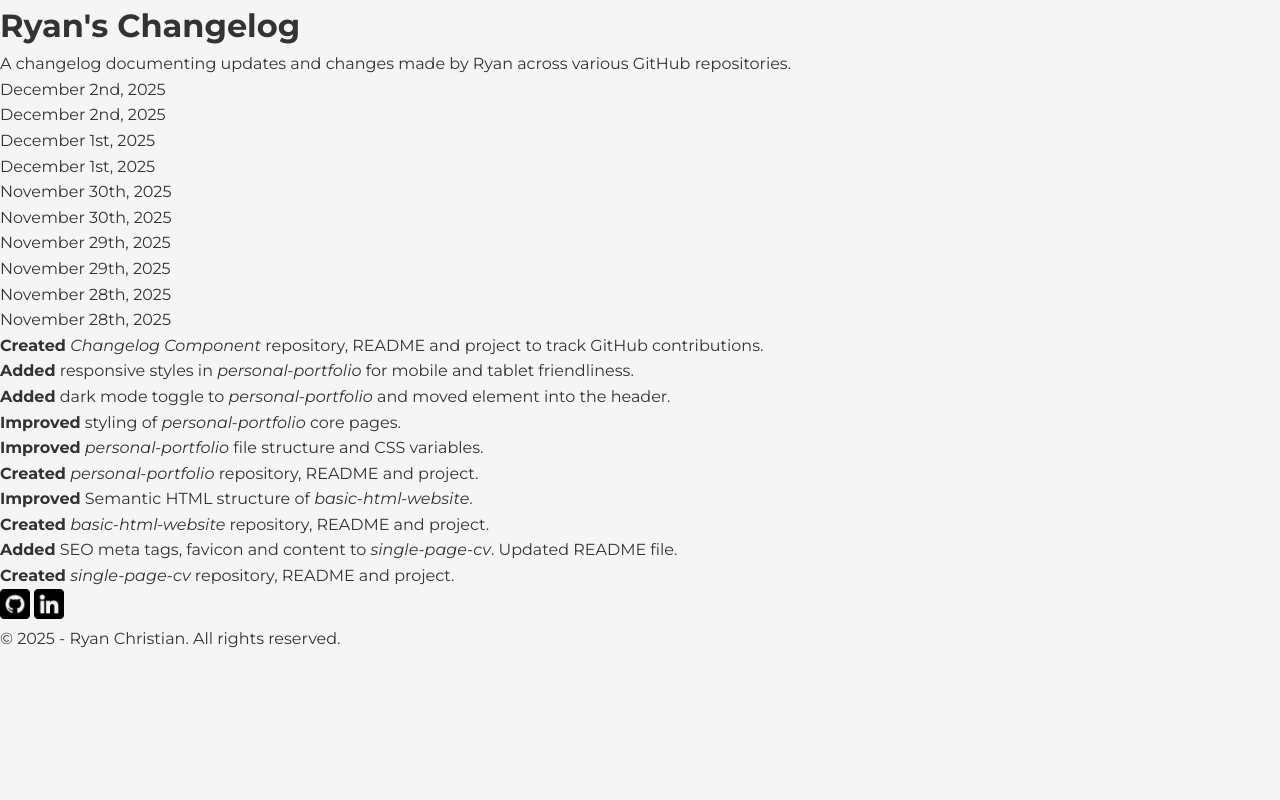
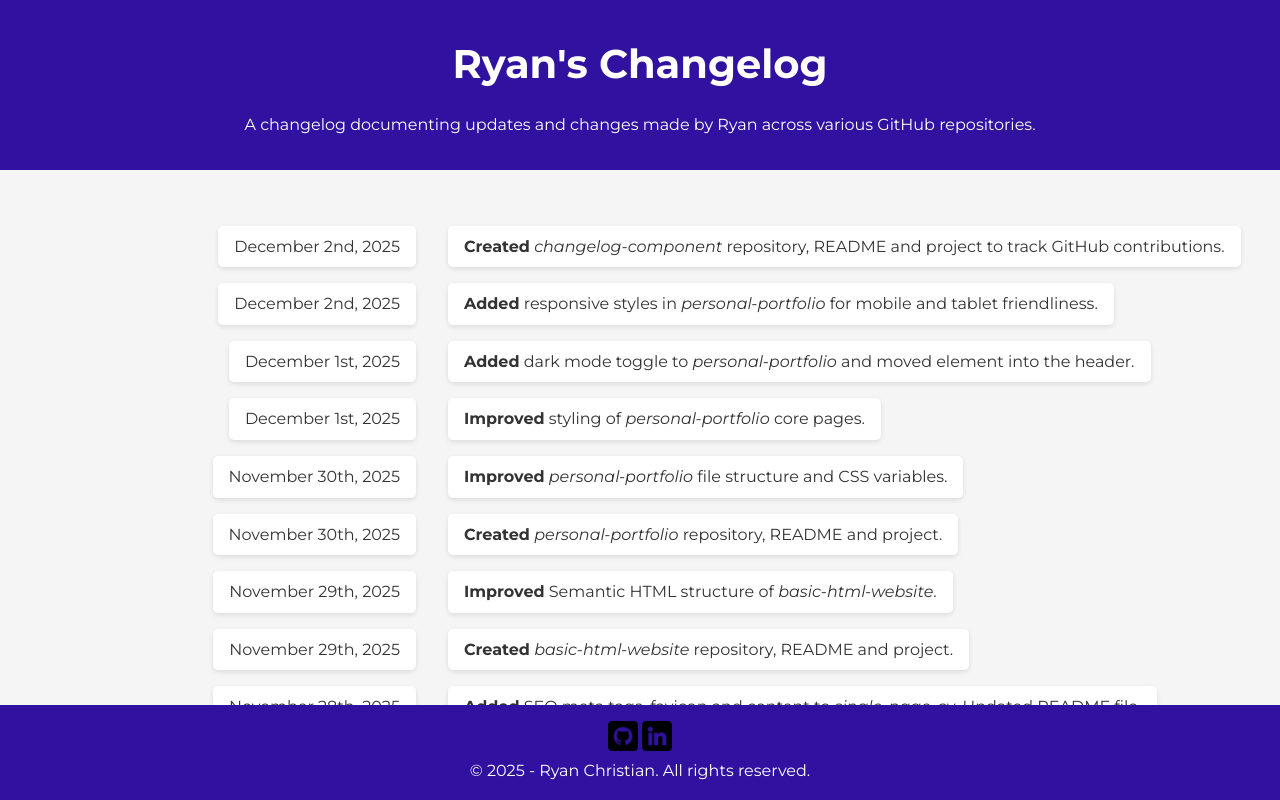
Before and after one commit to Ryan-carrot/changelog-component, a plain HTML site: page index.html in a window 1280 px wide. Drawn offline with Linux system fonts and the light colour scheme.

Commit message:
First round of styling

```diff
--- a/assets/styles.css
+++ b/assets/styles.css
@@ -1,12 +1,90 @@
+/*variables*/
+:root {
+    --primary-color: #3112a0;
+    --secondary-color: #751542;
+    --accent-color: #7a7a7a;
+    --text-color: #333;
+    --background-color: #f5f5f5;
+    --font-family: 'Montserrat', 'Roboto', sans-serif;
+}
+
+/*global styles*/
 * {
     margin: 0;
     padding: 0;
     box-sizing: border-box;
-    font-family: 'Montserrat', 'Roboto', sans-serif;
+    font-family: var(--font-family);
 }
 
 body {
-    background-color: #f5f5f5;
-    color: #333;
+    background-color: var(--background-color);
+    color: var(--text-color);
     line-height: 1.6;
 }
+
+/*header styles*/
+header {
+    background-color: var(--primary-color);
+    color: white;
+    padding: 2rem;
+    text-align: center;
+}
+
+h1 {
+    font-size: 2.5rem;
+    margin-bottom: 1rem;
+}
+
+/*log styles*/
+#log-container {
+    display: grid;
+    grid-template-columns: 1fr 2fr;
+    gap: 2rem;
+    margin-top: 3rem;
+}
+
+#log-container ul {
+    list-style: none;
+    padding: 0;
+}
+
+#log-container li {
+    color: var(--text-color);
+    background-color: white;
+    box-shadow: 0 2px 5px rgba(0, 0, 0, 0.1);
+    padding: 0.5rem 1rem;
+    margin: 0.5rem 0;
+    border-radius: 5px;
+}
+
+#date-list li:hover,
+#entry-list li:hover {
+    background-color: var(--accent-color);
+    color: white;
+    cursor: pointer;
+}
+
+#date-list, #entry-list {
+    display: flex;
+    flex-direction: column;
+}
+
+#date-list {
+    align-items: flex-end;
+}
+
+#entry-list {
+    align-items: flex-start;
+}
+
+
+/*footer styles*/
+footer {
+    background-color: var(--primary-color);
+    color: white;
+    text-align: center;
+    padding: 1rem;
+    position: fixed;
+    width: 100%;
+    bottom: 0;
+}
--- a/index.html
+++ b/index.html
@@ -43,7 +43,7 @@
             <div class="log-entries">
                 <ul id="entry-list">
                     <li data-date="2025-12-2">
-                        <strong>Created</strong> <em>Changelog Component</em> repository, README and project to track GitHub contributions.
+                        <strong>Created</strong> <em>changelog-component</em> repository, README and project to track GitHub contributions.
                     </li>
                     <li data-date="2025-12-2">
                         <strong>Added</strong> responsive styles in <em>personal-portfolio</em> for mobile and tablet friendliness.
```
